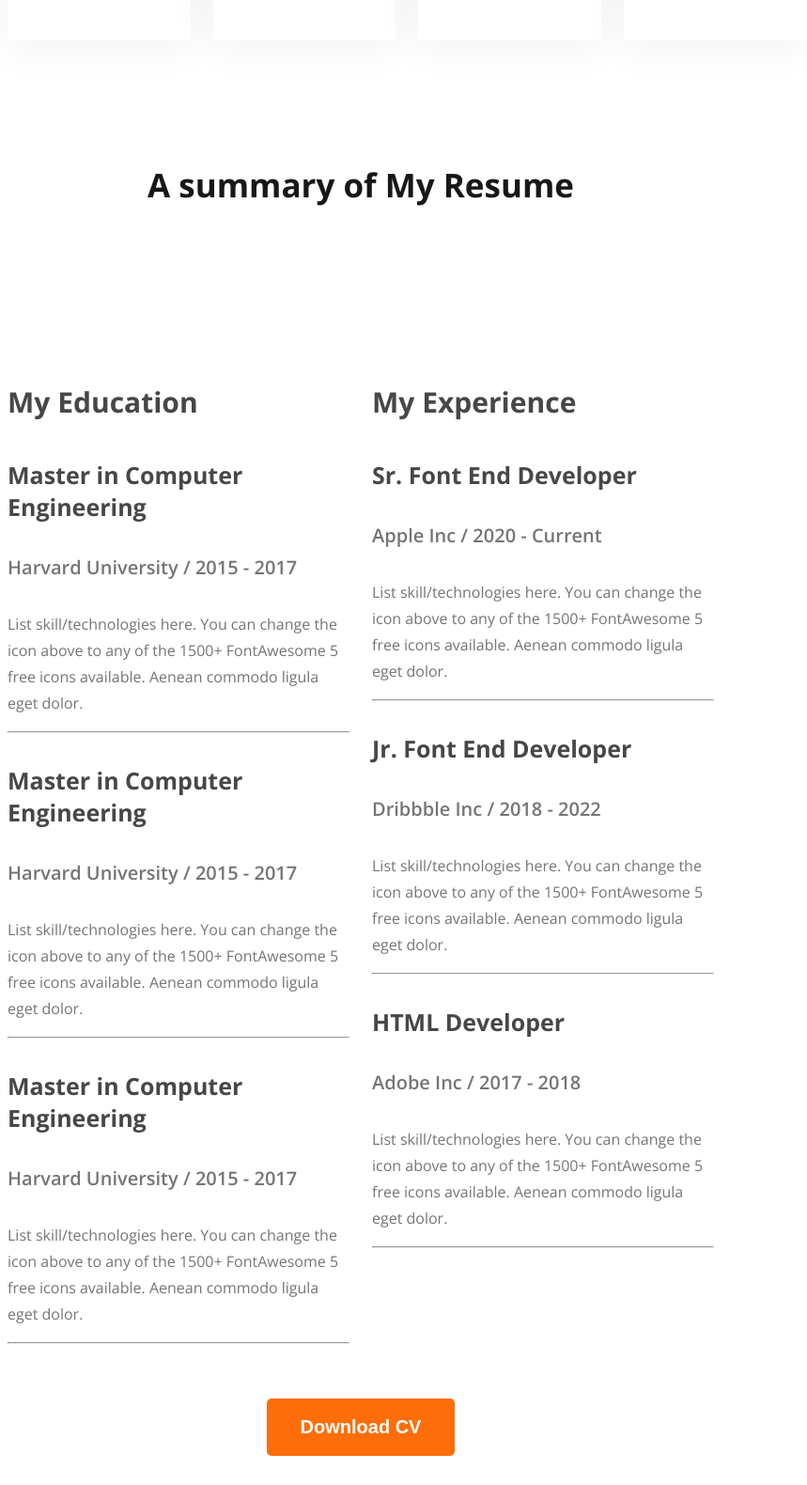
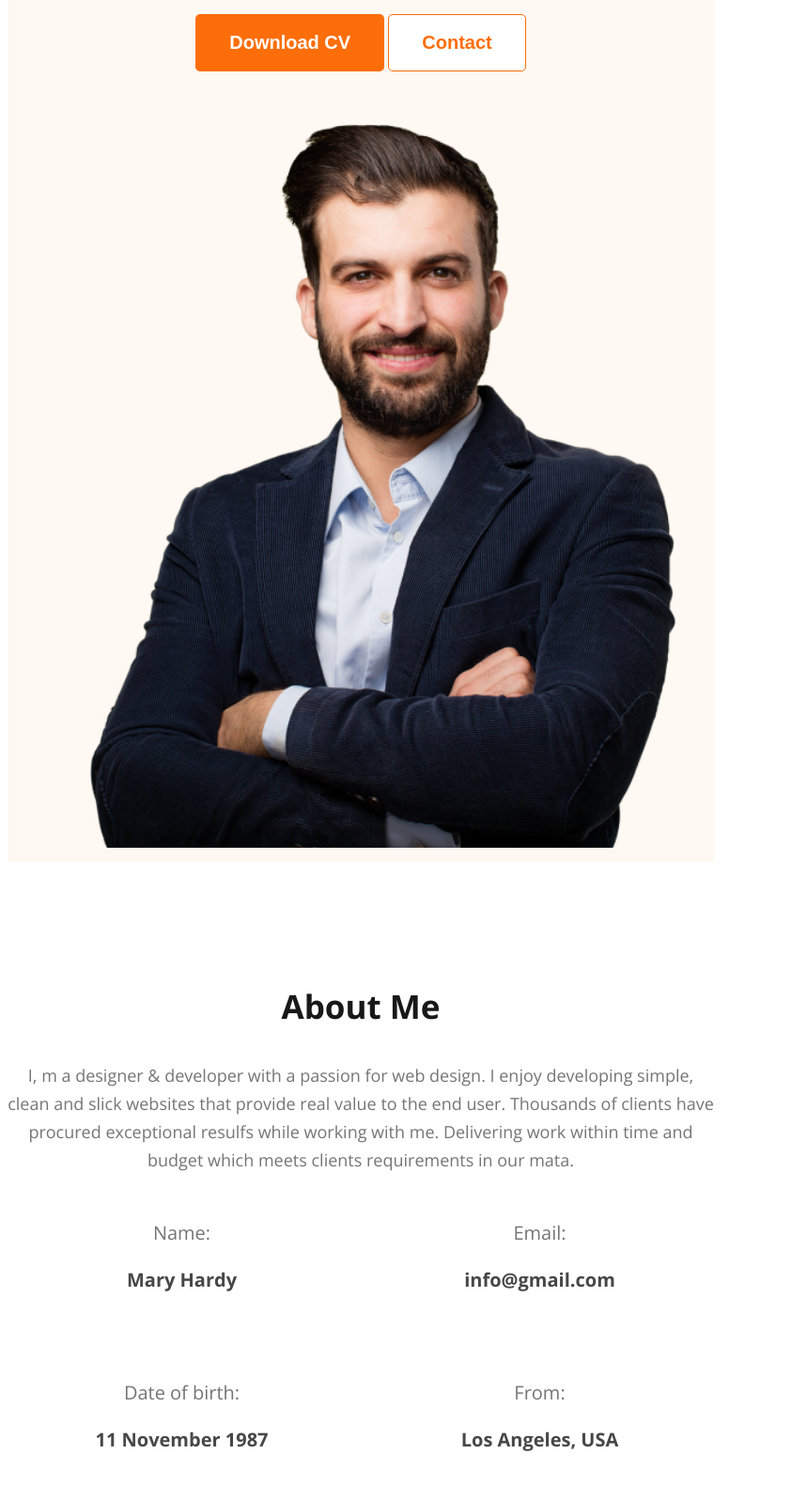
Before and after one commit to amuhaimen/web-developer-portfolio, a plain HTML site: page index.html in a window 768 px wide. Shown: the part 785-2365 px from the top of the page at 94% size, 859 px wide, since content can reach past the window. Drawn offline with nearby package versions, Linux system fonts and the light colour scheme.

Commit message:
all parts responsive done

```diff
--- a/index.html
+++ b/index.html
@@ -13,7 +13,7 @@
     <link rel="stylesheet" href="styles/portfolio.css" />
   </head>
   <body>
-    <header class="hide">
+    <header>
       <!-- nav section -----------
          ---------------------------- -->
       <nav>
@@ -35,17 +35,19 @@
             <br />
             he. Morning because as to society behaved moments.
           </p>
-          <button class="btn-primary">Download CV</button>
-          <button class="btn-secondery">Contact</button>
+          <div class="banner_btn_container">
+            <button class="btn-primary">Download CV</button>
+            <button class="btn-secondery">Contact</button>
+          </div>
         </div>
 
-        <img src="./images/hardy.png" alt="" />
+        <img class="banner_img" src="./images/hardy.png" alt="" />
       </div>
     </header>
     <main>
       <!-- about section ------------------
          ------------------------------ -->
-      <section class="about hide">
+      <section>
         <h3 class="section-title">About Me</h3>
         <p class="section-description">
           I, m a designer & developer with a passion for web design. I enjoy
--- a/styles/portfolio.css
+++ b/styles/portfolio.css
@@ -303,20 +303,86 @@ textarea {
 @media screen and (max-width: 576px) {
   .skills_container,
   .resume_container,
-  .footer {
+  .footer,
+  nav,
+  .banner-container,
+  .info {
     flex-direction: column;
     padding: 15px;
     text-align: center;
     margin: 50px 15px 0 15px;
   }
-
+  .footer {
+    flex-direction: column-reverse;
+  }
+  /* .banner-container {
+    flex-direction: column-reverse;
+  } */
   section {
     margin-top: 60px;
+    padding: 10px;
   }
   .resume_column {
     margin-top: 10px;
   }
+  input,
   .social-icons {
-    display: block;
+    display: inline;
+    justify-content: center;
+  }
+
+  /* .info {
+    flex-direction: column;
+    justify-content: center;
+    gap: 50px;
+    text-align: center;
+  } */
+  header {
+    background-image: none;
+  }
+  .banner_img {
+    margin-top: 20px;
   }
 }
+
+@media screen and (min-width: 577px) and (max-width: 992px) {
+  .info,
+  .skills_container {
+    display: grid;
+    grid-template-columns: repeat(2, 1fr);
+    text-align: center;
+    margin: 10px;
+    padding: 10px;
+  }
+  .resume_container,
+  .footer {
+    flex-direction: column-reverse;
+    text-align: center;
+    padding: 15px;
+  }
+  .footer {
+    justify-content: center;
+  }
+  input,
+  .social-icons {
+    display: inline;
+    justify-content: center;
+  }
+
+  header {
+    background-image: none;
+  }
+  nav,
+  .banner-container {
+    flex-direction: column;
+    padding: 15px;
+    text-align: center;
+    margin: 50px 15px 0 15px;
+  }
+  .banner_img {
+    margin-top: 25px;
+  }
+  .banner_btn_container {
+    margin-top: 35px;
+  }
+}
```
